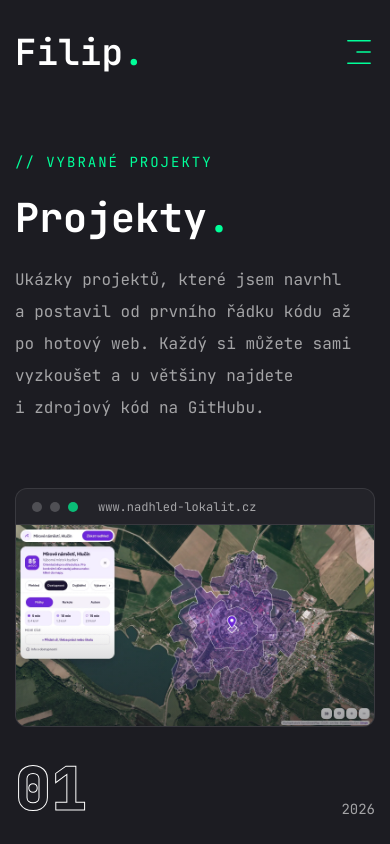
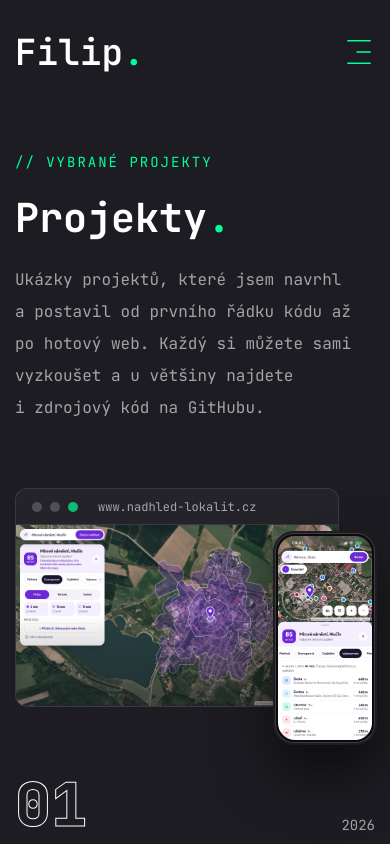
Before and after one commit to filiptomanec/portfolio, a Next.js app: page /projects in a window 390 px wide. Shown: the top 844 px of the page. Built offline with nearby package versions, Linux system fonts and the light colour scheme.

Commit message:
Projekty: Nadhled i jako iOS aplikace – iPhone přes roh náhledu, App Store (připravuji)
Co-Authored-By: Claude Opus 5.5 <noreply@anthropic.com>

```diff
--- /dev/null
+++ b/src/components/projects/AppStoreButton.tsx
@@ -0,0 +1,48 @@
+import { BsArrowUpRight, BsPhone } from "react-icons/bs";
+
+import { focusRing } from "@/components/projects/shared";
+import { cn } from "@/lib/utils";
+
+interface IAppStoreButtonProps {
+  title: string;
+  /** Odkaz do App Storu; bez něj jde o neklikací štítek „Připravuji“. */
+  href?: string;
+}
+
+/** Odkaz na mobilní verzi projektu v App Storu (nad „stretched link“ karty). */
+const AppStoreButton = ({ title, href }: IAppStoreButtonProps) => {
+  if (href) {
+    return (
+      <a
+        href={href}
+        target="_blank"
+        rel="noopener noreferrer"
+        className={cn(
+          "relative z-[2] inline-flex h-[48px] items-center gap-2 rounded-full border border-white/20 px-6 font-semibold text-white transition-colors hover:border-accent hover:text-accent",
+          focusRing,
+        )}
+      >
+        <BsPhone aria-hidden="true" className="text-lg" />
+        App Store
+        <BsArrowUpRight aria-hidden="true" />
+        <span className="sr-only">
+          {" "}
+          – aplikace {title} pro iPhone (otevře se v nové záložce)
+        </span>
+      </a>
+    );
+  }
+
+  return (
+    <span className="relative z-[2] inline-flex h-[48px] cursor-default items-center gap-2.5 rounded-full border border-dashed border-white/30 pl-[18px] pr-2 text-white/75">
+      <BsPhone aria-hidden="true" className="text-lg" />
+      App Store
+      <span className="rounded-full bg-accent/10 px-2.5 py-1.5 text-[11px] font-semibold uppercase leading-none tracking-[1px] text-accent">
+        Připravuji
+      </span>
+      <span className="sr-only"> – aplikace {title} pro iPhone</span>
+    </span>
+  );
+};
+
+export default AppStoreButton;
--- a/src/components/projects/ProjectCard.tsx
+++ b/src/components/projects/ProjectCard.tsx
@@ -5,6 +5,7 @@ import { motion } from "framer-motion";
 import { BsArrowUpRight, BsGithub } from "react-icons/bs";
 
 import type { Project } from "@/data/projects";
+import AppStoreButton from "@/components/projects/AppStoreButton";
 import ProjectDetails from "@/components/projects/ProjectDetails";
 import { focusRing, nbsp } from "@/components/projects/shared";
 import { cn } from "@/lib/utils";
@@ -17,6 +18,7 @@ interface IProjectCardProps {
 const ProjectCard = ({ project, index }: IProjectCardProps) => {
   const num = String(index + 1).padStart(2, "0");
   const { live, github } = project.links;
+  const { mobile } = project;
   const host = live && new URL(live).host;
   // Bez živé ukázky (např. hardware) přebírá roli hlavního odkazu GitHub.
   const githubIsPrimary = !live;
@@ -37,7 +39,14 @@ const ProjectCard = ({ project, index }: IProjectCardProps) => {
       {/* horní řádek: náhled + úvod (u sudých projektů prohozené strany) */}
       <div className="grid grid-cols-1 items-center gap-8 lg:grid-cols-2 lg:gap-12 xl:grid-cols-12 xl:gap-[60px]">
         {/* náhled */}
-        <div className={cn("relative xl:col-span-7", reversed && "lg:order-2")}>
+        <div
+          className={cn(
+            "relative xl:col-span-7",
+            reversed && "lg:order-2",
+            // místo pro telefon přesahující přes pravý dolní roh prohlížeče
+            mobile && "pb-9 pr-9 sm:pb-12 sm:pr-16",
+          )}
+        >
           {/* mátový glow při hoveru / fokusu */}
           <div
             aria-hidden="true"
@@ -73,13 +82,33 @@ const ProjectCard = ({ project, index }: IProjectCardProps) => {
               />
               <span
                 aria-hidden="true"
-                className="absolute bottom-4 right-4 hidden items-center gap-2 rounded-full bg-accent px-4 py-1.5 text-sm font-semibold leading-none text-primary opacity-0 transition-all duration-500 group-hover:opacity-100 motion-safe:translate-y-2 motion-safe:group-hover:translate-y-0 sm:flex"
+                className={cn(
+                  "absolute bottom-4 hidden items-center gap-2 rounded-full bg-accent px-4 py-1.5 text-sm font-semibold leading-none text-primary opacity-0 transition-all duration-500 group-hover:opacity-100 motion-safe:translate-y-2 motion-safe:group-hover:translate-y-0 sm:flex",
+                  // vpravo by ho zakryl telefon
+                  mobile ? "left-4" : "right-4",
+                )}
               >
                 {githubIsPrimary ? "Zobrazit kód" : "Otevřít web"}{" "}
                 <BsArrowUpRight />
               </span>
             </div>
           </div>
+
+          {/* mobilní verze: iPhone přes pravý dolní roh, tenký rámeček */}
+          {mobile && (
+            <div className="absolute bottom-0 right-0 w-[100px] rounded-[19px] border border-white/20 bg-[#0b0b0e] p-[2px] shadow-[0_28px_60px_rgba(0,0,0,0.6)] ring-2 ring-primary transition-transform duration-700 ease-out motion-safe:group-hover:-translate-y-1.5 sm:w-[140px] sm:rounded-[26px] sm:p-[2.5px] sm:ring-[3px] lg:w-[120px] xl:w-[164px] xl:rounded-[30px]">
+              <div className="relative aspect-[1320/2868] overflow-hidden rounded-[17px] sm:rounded-[23px] xl:rounded-[27px]">
+                <Image
+                  src={mobile.image.src}
+                  alt={mobile.image.alt}
+                  fill
+                  priority={index === 0}
+                  sizes="(min-width: 1200px) 160px, (min-width: 960px) 116px, (min-width: 640px) 135px, 96px"
+                  className="object-cover"
+                />
+              </div>
+            </div>
+          )}
         </div>
 
         {/* úvod */}
@@ -159,6 +188,9 @@ const ProjectCard = ({ project, index }: IProjectCardProps) => {
               </a>
             )}
             <ProjectDetails project={project} num={num} />
+            {mobile && (
+              <AppStoreButton title={project.title} href={mobile.appStore} />
+            )}
             {/* vedle dvou tlačítek s textem se GitHub vejde jen jako ikona */}
             {live && github && (
               <a
--- a/src/components/projects/ProjectDetails.tsx
+++ b/src/components/projects/ProjectDetails.tsx
@@ -12,6 +12,7 @@ import { BsArrowUpRight, BsGithub, BsPlusLg } from "react-icons/bs";
 import { IoMdClose } from "react-icons/io";
 
 import type { Project } from "@/data/projects";
+import AppStoreButton from "@/components/projects/AppStoreButton";
 import { focusRing, nbsp } from "@/components/projects/shared";
 import { cn } from "@/lib/utils";
 
@@ -206,6 +207,12 @@ const ProjectDetails = ({ project, num }: IProjectDetailsProps) => {
                       <span className="sr-only"> (otevře se v nové záložce)</span>
                     </a>
                   )}
+                  {project.mobile && (
+                    <AppStoreButton
+                      title={project.title}
+                      href={project.mobile.appStore}
+                    />
+                  )}
                 </div>
                 </motion.div>
               </Dialog.Content>
--- a/src/data/projects.ts
+++ b/src/data/projects.ts
@@ -25,16 +25,25 @@ export type Project = {
   };
   /** Aspoň jeden odkaz. Bez živé ukázky (např. hardware) je hlavním odkazem GitHub. */
   links: { live: string; github?: string } | { live?: undefined; github: string };
+  /**
+   * Mobilní verze téhož projektu: telefon přes roh náhledu a tlačítko App Store.
+   * Snímek obrazovky iPhonu (WebP, šířka ~600 px, poměr 1320 : 2868).
+   */
+  mobile?: {
+    image: { src: string; alt: string };
+    /** Odkaz do App Storu; dokud chybí, tlačítko ukazuje „Připravuji“. */
+    appStore?: string;
+  };
 };
 
 export const projects: Project[] = [
   {
     slug: "nadhled",
     title: "Nadhled",
-    category: "Web · mapy · data",
+    category: "Web · iOS · mapy · data",
     year: "2026",
     description:
-      "Nadhled vám pomůže poznat místo v Česku dřív, než si tam koupíte pozemek nebo dům. Stačí zadat adresu nebo kliknout do mapy a zjistíte, jak daleko to máte do práce, co je v okolí a jaká rizika nebo omezení se s místem pojí. Uvidíte také terén, zeleň, čistotu ovzduší, kriminalitu v okolí nebo místo ve 3D se stíny podle denní doby. Vše shrnuje skóre od 0 do 100 s konkrétními důvody a krátkým AI shrnutím. Až tři místa můžete porovnat vedle sebe a výsledek si uložit do PDF.",
+      "Nadhled vám pomůže poznat místo v Česku dřív, než si tam koupíte pozemek nebo dům. Stačí zadat adresu nebo kliknout do mapy a zjistíte, jak daleko to máte do práce, co je v okolí a jaká rizika nebo omezení se s místem pojí. Uvidíte také terén, zeleň, čistotu ovzduší, kriminalitu v okolí nebo místo ve 3D se stíny podle denní doby. Vše shrnuje skóre od 0 do 100 s konkrétními důvody a krátkým AI shrnutím. Až tři místa můžete porovnat vedle sebe a výsledek si uložit do PDF. Na webu i jako aplikace pro iPhone.",
     highlights: [
       {
         title: "Dojezdové zóny a trasy",
@@ -59,6 +68,8 @@ export const projects: Project[] = [
       "Groq API",
       "Next.js",
       "React",
+      "React Native",
+      "Expo",
       "TypeScript",
       "Tailwind CSS",
       "Motion",
@@ -71,6 +82,12 @@ export const projects: Project[] = [
     },
     links: {
       live: "https://www.nadhled-lokalit.cz",
+    },
+    mobile: {
+      image: {
+        src: "/assets/projects/nadhled-ios-vybavenost.webp",
+        alt: "Mobilní aplikace Nadhled na iPhonu. V letecké mapě Hlučína jsou barevné body vybavenosti, pod ní karta místa se skóre 85 a otevřená záložka Vybavenost se seznamem škol, školek, obchodů a lékařů včetně vzdálenosti pěšky.",
+      },
     },
   },
   {
```
Also changed, not shown: public/assets/projects/nadhled-ios-vybavenost.webp (added).
